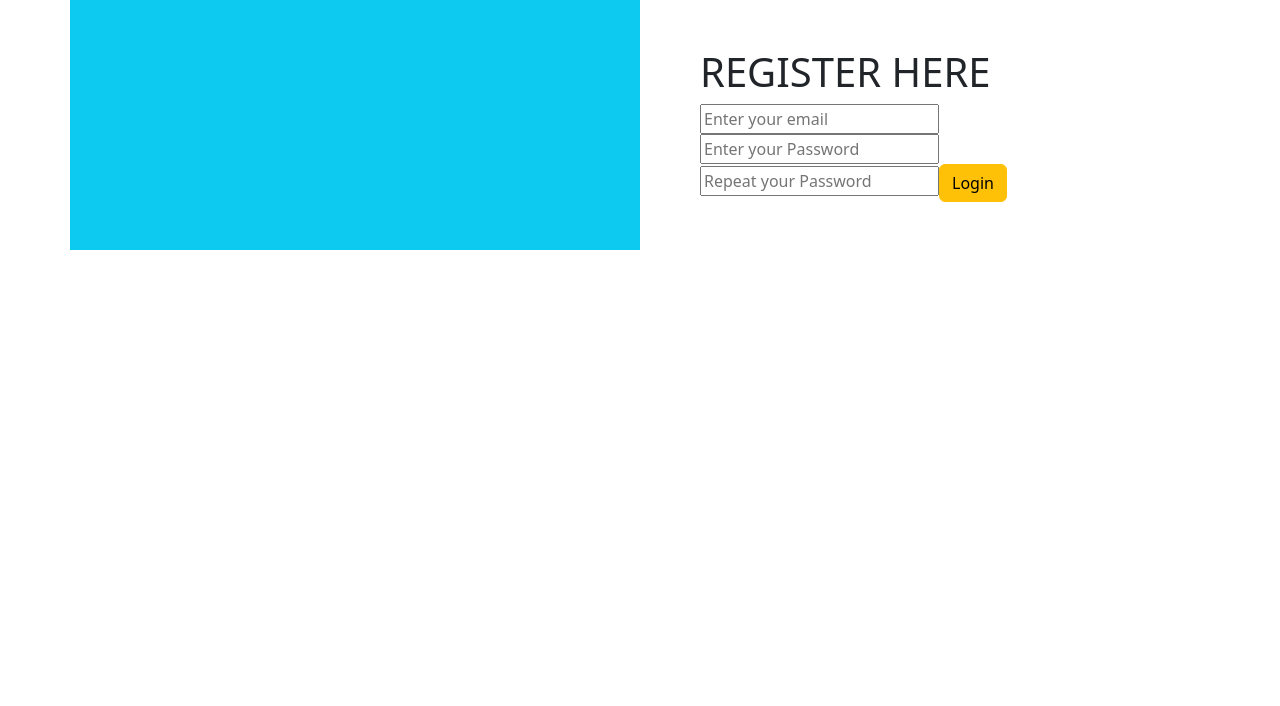
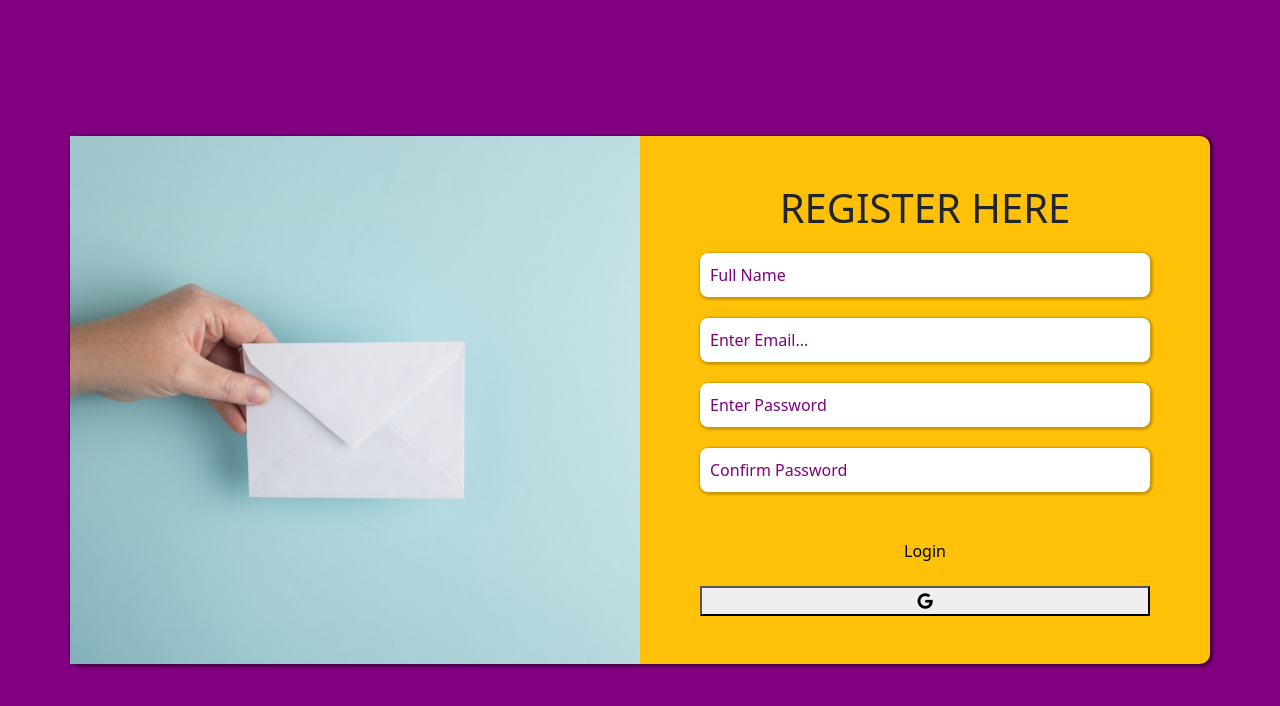
Before and after one commit to Waqas7616/Ecommerce-React, a React (Create React App) app in the folder landa-bazaar/: page / in a window 1280 px wide. Shown: the top 706 px of the page. Built offline with nearby package versions, Linux system fonts and the light colour scheme.

Commit message:
signup completed

```diff
--- a/landa-bazaar/src/App.js
+++ b/landa-bazaar/src/App.js
@@ -1,6 +1,7 @@
 
 
 // import Homepage from './pages/Homepage';
+// import InputField from './components/input/InputField';
 import Signup from './pages/login/signup/Signup';
 
 
@@ -16,6 +17,7 @@ function App() {
 
 
 
+
     </div>
   );
 }
--- /dev/null
+++ b/landa-bazaar/src/components/input/InputField.css
@@ -0,0 +1,23 @@
+.outline-input {
+    display: flex;
+    flex-direction: column;
+    gap: 5px;
+}
+
+label {
+    font-weight: 600;
+}
+
+input {
+    border: none;
+    box-shadow: 1px 1px 2px 2px rgba(0, 0, 0, 0.2);
+    padding: 10px 10px;
+    border-radius: 8px;
+    width: 100%;
+    outline: none;
+}
+
+input::placeholder {
+    color: purple;
+    font-weight: 400;
+}
--- /dev/null
+++ b/landa-bazaar/src/components/input/InputField.jsx
@@ -0,0 +1,12 @@
+import React from 'react'
+import './InputField.css'
+function InputField(props) {
+    return (
+        <div className='outline-input'>
+            <label >{props.label && props.label}</label>
+            <input {...props} onChange={props.onChange} />
+        </div>
+    )
+}
+
+export default InputField
--- a/landa-bazaar/src/firebase.js
+++ b/landa-bazaar/src/firebase.js
@@ -1,5 +1,6 @@
 // Import the functions you need from the SDKs you need
 import { initializeApp } from "firebase/app";
+import { getAuth } from 'firebase/auth'
 // TODO: Add SDKs for Firebase products that you want to use
 // https://firebase.google.com/docs/web/setup#available-libraries
 
@@ -15,4 +16,5 @@ const firebaseConfig = {
 
 // Initialize Firebase
 const app = initializeApp(firebaseConfig);
-export default app;
+const auth = getAuth()
+export { app, auth };
--- a/landa-bazaar/src/pages/Homepage.jsx
+++ b/landa-bazaar/src/pages/Homepage.jsx
@@ -28,7 +28,7 @@ function Homepage() {
         }
         fetchData();
 
-    }, [])
+    },)
 
     // const resp = axios.get('https://fakestoreapi.com/products?limit=10').then(function (response) {
     //     console.log(response)
--- a/landa-bazaar/src/pages/login/signup/Signup.jsx
+++ b/landa-bazaar/src/pages/login/signup/Signup.jsx
@@ -1,19 +1,66 @@
-import React from 'react'
+import React, { useState } from 'react'
+import InputField from '../../../components/input/InputField'
 
+import './signup.css'
+import { auth } from '../../../firebase'
+import { createUserWithEmailAndPassword } from 'firebase/auth'
 function Signup() {
+    const [errMessage, setErrMessage] = useState('');
+    const [formData, setFormData] = useState({
+        fname: '',
+        email: '',
+        password: '',
+        confirmPassword: ''
+    })
+    const handleSubmission = () => {
+        if (!formData.email || !formData.fname || !formData.password || !formData.confirmPassword) {
+            setErrMessage('All Fields are required')
+        } else if (formData.password !== formData.confirmPassword) {
+            setErrMessage('Passwords do not match. Try Again')
+        } else {
+            setErrMessage('')
+        }
+
+        createUserWithEmailAndPassword(auth, formData.email, formData.password).then((res) => {
+            console.log(res);
+        }).catch((error) => { console.log(error) })
+    }
+
+
+
     return (
-        <div className='container-fluid vh-100'>
-            <div className="container">
-                <div className="row">
-                    <div className="col-md-6 bg-info"></div>
-                    <div className="col-md-6">
+        <div className='container-fluid vh-100  d-flex justify-content-center align-items-center' style={{ background: 'purple', }}>
+            <div className="container bg-warning " style={{ boxShadow: '1px 1px 2px 2px rgba(0,0,0,0.4)', borderRadius: '10px' }}>
+                <div className="row ">
+                    <div className="col-md-6 img-col" ></div>
+                    <div className="col-md-6 m-auto ">
                         <div className="container p-5">
-                            <div className="form-data">
-                                <h1 className="primary-heading">REGISTER HERE</h1>
-                                <input type="email" placeholder='Enter your email' />
-                                <input type="password" placeholder='Enter your Password' />
-                                <input type="password" placeholder='Repeat your Password' />
-                                <button className="btn btn-warning">Login</button>
+                            <div className="form-data d-flex flex-column gap-3">
+                                <h1 className="primary-heading m-auto">REGISTER HERE</h1>
+                                <InputField
+                                    type='text'
+                                    value={formData.fname}
+                                    placeholder='Full Name'
+                                    onChange={(e) => setFormData((prev) => ({ ...prev, fname: e.target.value }))} />
+                                <InputField
+                                    type='email'
+                                    value={formData.email}
+                                    placeholder='Enter Email...'
+                                    onChange={(e) => setFormData((prev) => ({ ...prev, email: e.target.value }))} />
+                                <InputField
+                                    type='password'
+                                    value={formData.password}
+                                    placeholder='Enter Password'
+                                    onChange={(e) => setFormData((prev) => ({ ...prev, password: e.target.value }))} />
+                                <InputField
+                                    type='password'
+                                    value={formData.confirmPassword}
+                                    placeholder='Confirm Password'
+                                    onChange={(e) => setFormData((prev) => ({ ...prev, confirmPassword: e.target.value }))} />
+                                <h6 style={{ color: 'red' }}>{errMessage}</h6>
+                                <button className="btn btn-warning" onClick={handleSubmission}>Login</button>
+                                <button><i class="fa-brands fa-google"></i></button>
+
                             </div>
                         </div>
                     </div>
--- /dev/null
+++ b/landa-bazaar/src/pages/login/signup/signup.css
@@ -0,0 +1,6 @@
+.img-col {
+    background-image: url('../../../images/signup.jpg');
+    background-repeat: no-repeat;
+    background-size: cover;
+
+}
```
Also changed, not shown: landa-bazaar/src/components/Navbar/Header.jsx (+18 -18 lines), landa-bazaar/src/pages/Signup.jsx (deleted, +0 -17 lines), landa-bazaar/src/images/signup.jpg (added).
